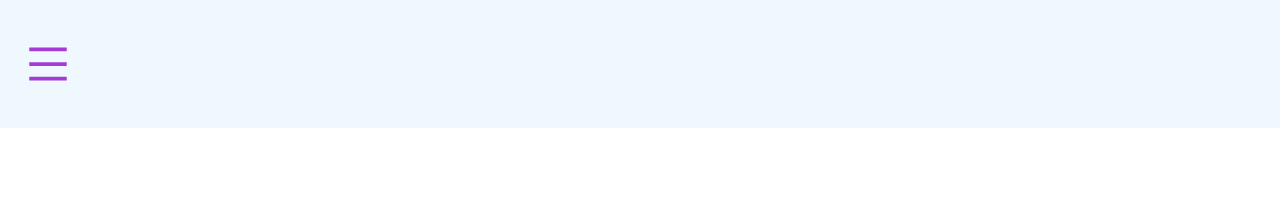
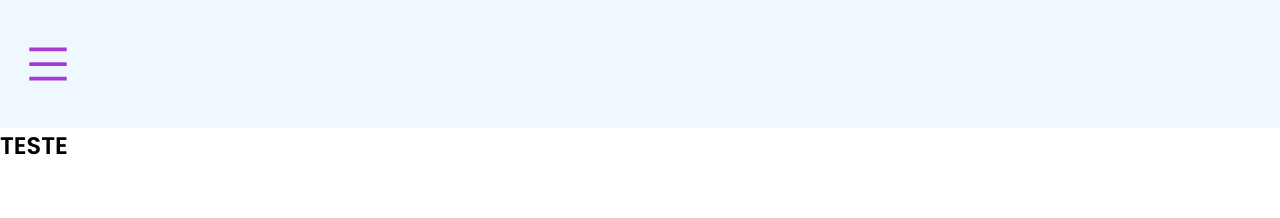
Before and after one commit to lucianakyoko/todo, a React (Create React App) app: page / in a window 1280 px wide. Shown: the top 218 px of the page. Built offline with nearby package versions, Linux system fonts and the light colour scheme.

Commit message:
Create Title component

```diff
--- a/src/App.js
+++ b/src/App.js
@@ -1,5 +1,5 @@
 import Header from './components/Header';
-import SideBar from './components/Header/SideBar';
+import { Title } from './components/Title/style';
 import GlobalStyles from "./styles/GlobalStyles";
 
 function App() {
@@ -7,7 +7,7 @@ function App() {
     <div className="App">
       <GlobalStyles />
       <Header />
-
+      <Title>Teste</Title>
     </div>
   );
 }
--- /dev/null
+++ b/src/components/Title/style.js
@@ -0,0 +1,8 @@
+import styled from "styled-components";
+
+export const Title = styled.h2`
+  font-size: 2.4rem;
+  font-weight: 600;
+  text-transform: uppercase;
+  line-height: 36px;
+`
```
